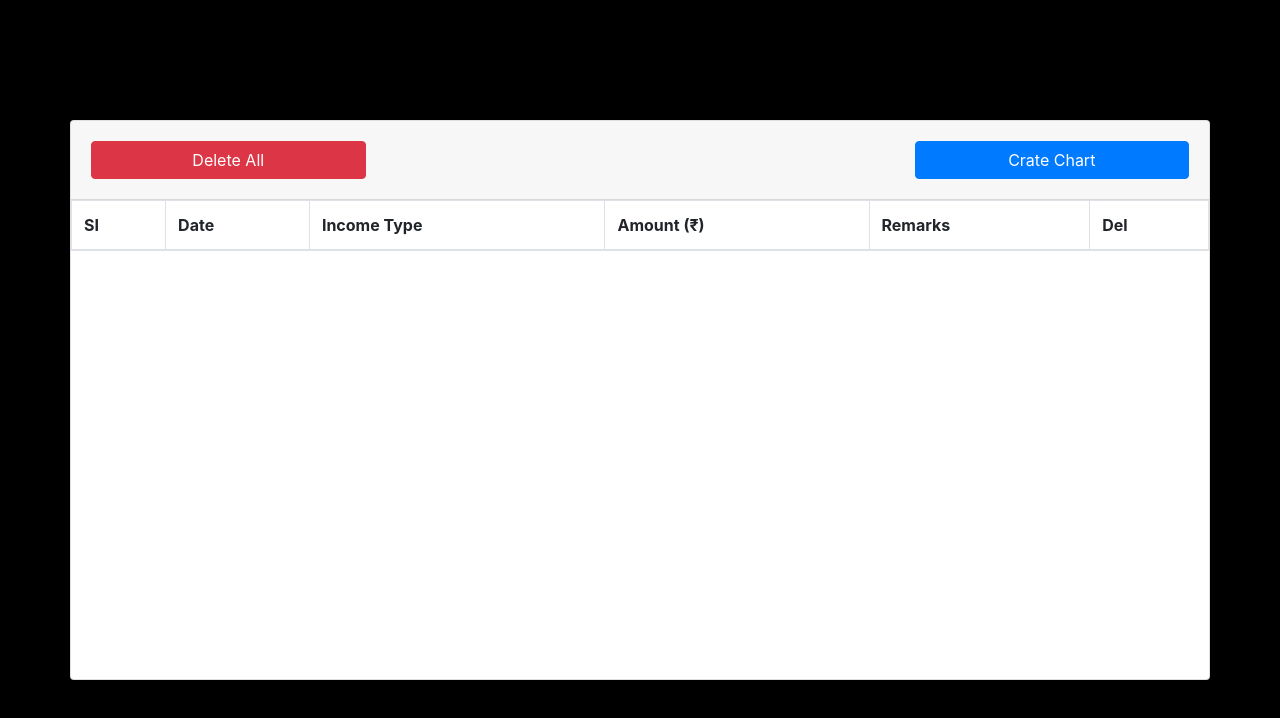
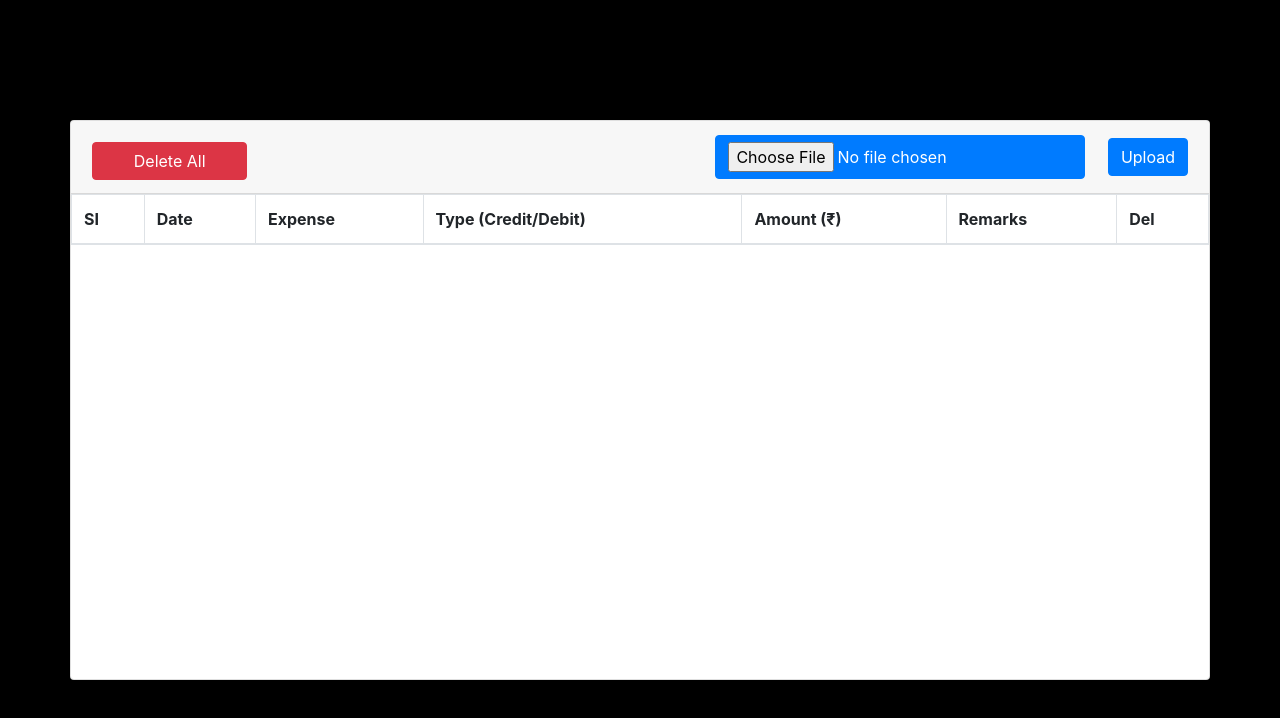
Before and after one commit to DhruvGarady/dashboard, a website: page dashbaord-0.01/_webpages/home.html in a window 1280 px wide. Drawn offline with nearby package versions, Linux system fonts and the light colour scheme.

Commit message:
23rd feb

```diff
--- a/dashbaord-0.01/_webpages/home.html
+++ b/dashbaord-0.01/_webpages/home.html
@@ -51,12 +51,25 @@ body{
 					  <div class="container" style="padding:0px; width:1190px !important;">
 						<div class="card ca shadow" style="height:560px !important;">
 							  <div class="card-header">
-							  <div class="d-flex justify-content-between pb-2">
+							  <table width = "100%">
+							  		<tr>
 
-											<input type='button' class="btn btn-danger btn-block col-md-3 mt-2" style="width:180px; border-radius:4px;" onclick="deleteAll()" value="Delete All">
-											<input type='button' class="btn btn-primary btn-block col-md-3 " style="width:180px; border-radius:4px;" onclick="createIncomeChart()" value="Crate Chart">
+							  	<td width = "60%">
+									<input type='button' class="btn btn-danger btn-block col-md-3 mt-2" style="width:180px; border-radius:4px;" onclick="deleteAll()" value="Delete All">
+								</td>
 
-										</div>
+								<td width = "20%">
+									<input type='file' class="btn btn-primary" id="fileInput" style="border-radius:4px;">
+								</td>
+
+								<td width="2%"></td>
+
+								<td>
+									<input type='button' class="btn btn-primary" style="border-radius:4px; width :100%;" onclick="upload()" value="Upload">
+								</td>
+
+									</tr>
+								</table>
 
 							  </div>
 							 <div class="card-body" style="max-height:500px; overflow-y: auto;padding:0px;">
@@ -65,7 +78,8 @@ body{
 									<tr>
 									  <th>SI</th>
 									  <th>Date</th>
-									  <th>Income Type</th>
+									  <th>Expense</th>
+									  <th>Type (Credit/Debit)</th>
 									  <th>Amount (&#8377;)</th>
 									  <th>Remarks</th>
 									  <th>Del</th>
```
